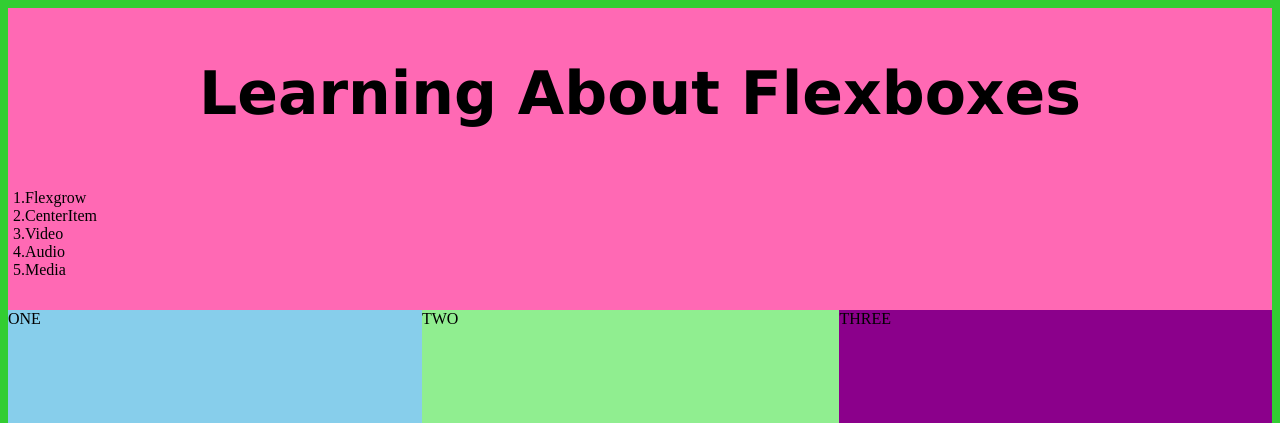
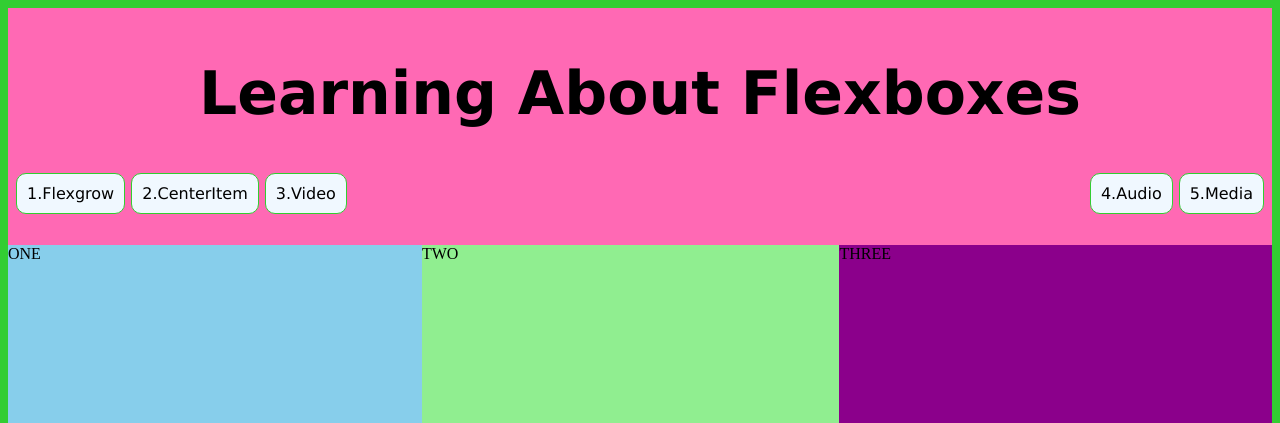
Before and after one commit to itsClearma/CodingWorksheet4, a plain HTML site: page index.html in a window 1280 px wide. Shown: the top 423 px of the page. Drawn offline with Linux system fonts and the light colour scheme.

Commit message:
button looking things

```diff
--- a/index.html
+++ b/index.html
@@ -17,16 +17,16 @@
         <!--Header title and menu begin here-->
         <header>
             <h1>Learning About Flexboxes</h1>
+                <ul>
+                    <div class="container-navigation">
 
-            <div class="container-navigation">
-                <ul>
                     <li>1.Flexgrow</li>
                     <li>2.CenterItem</li>
                     <li>3.Video</li>
-                    <li>4.Audio</li>
+                    <li class="push">4.Audio</li>
                     <li>5.Media</li>
-                </ul>
-            </div>
+                </div>
+            </ul>
 
         </header>
 
--- a/styles.css
+++ b/styles.css
@@ -22,11 +22,24 @@ ul{
     padding: 5px;
 }
 
+li{
+    font-family: Verdana, Geneva, Tahoma, sans-serif;
+    padding: 10px;
+    margin: 0px 3px;
+    border: 1px solid limegreen;
+    border-radius: 10px;
+    background-color: aliceblue;
+}
+
 .container-navigation{
     display: flex;
     flex-wrap: wrap;
     flex-direction: row;
-    justify-content: flex-start;
+    align-items: flex-start;
+}
+
+.push{
+    margin-left: auto;
 }
 
 /* section one flex grow and shrink */
```
